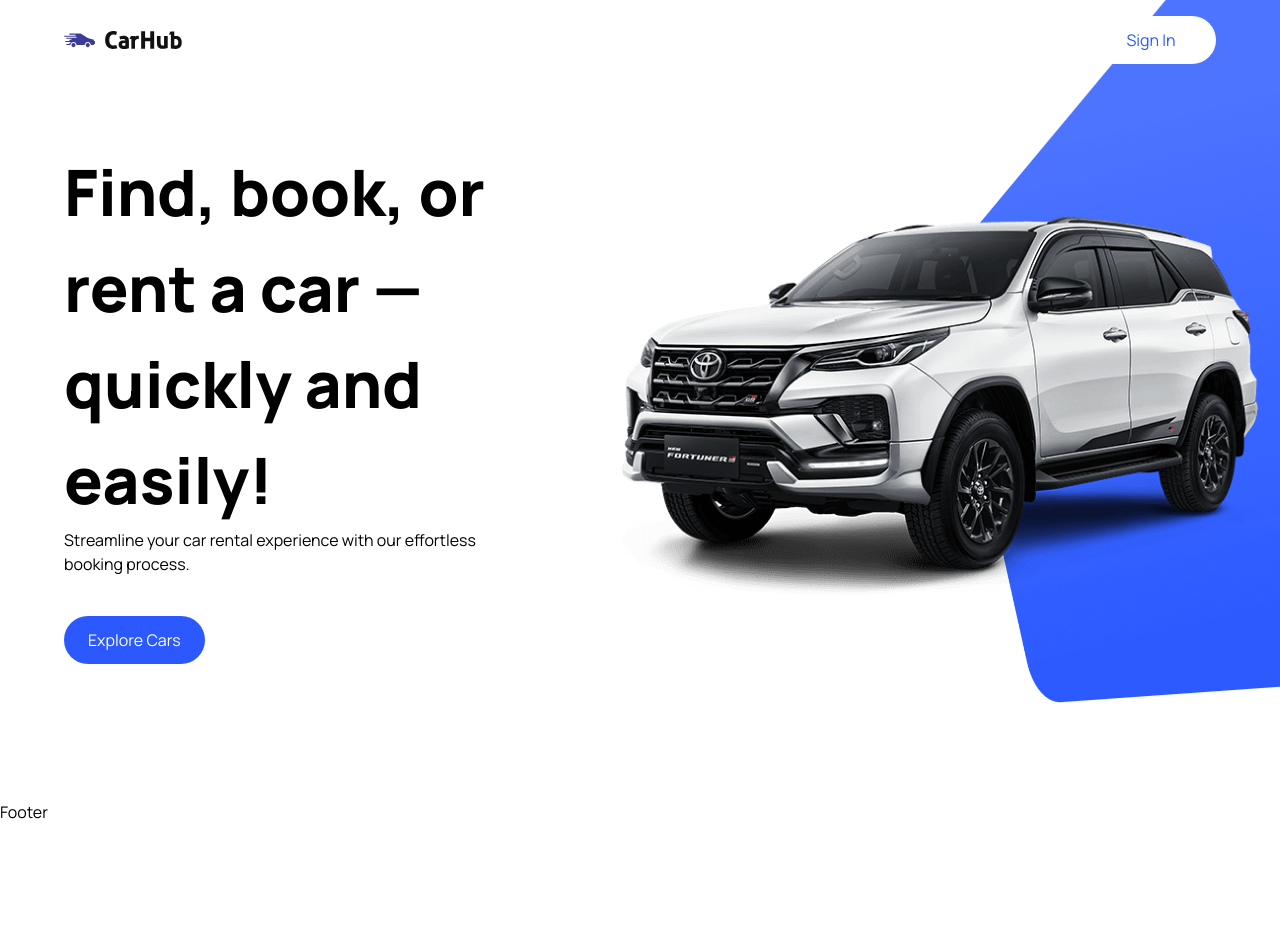
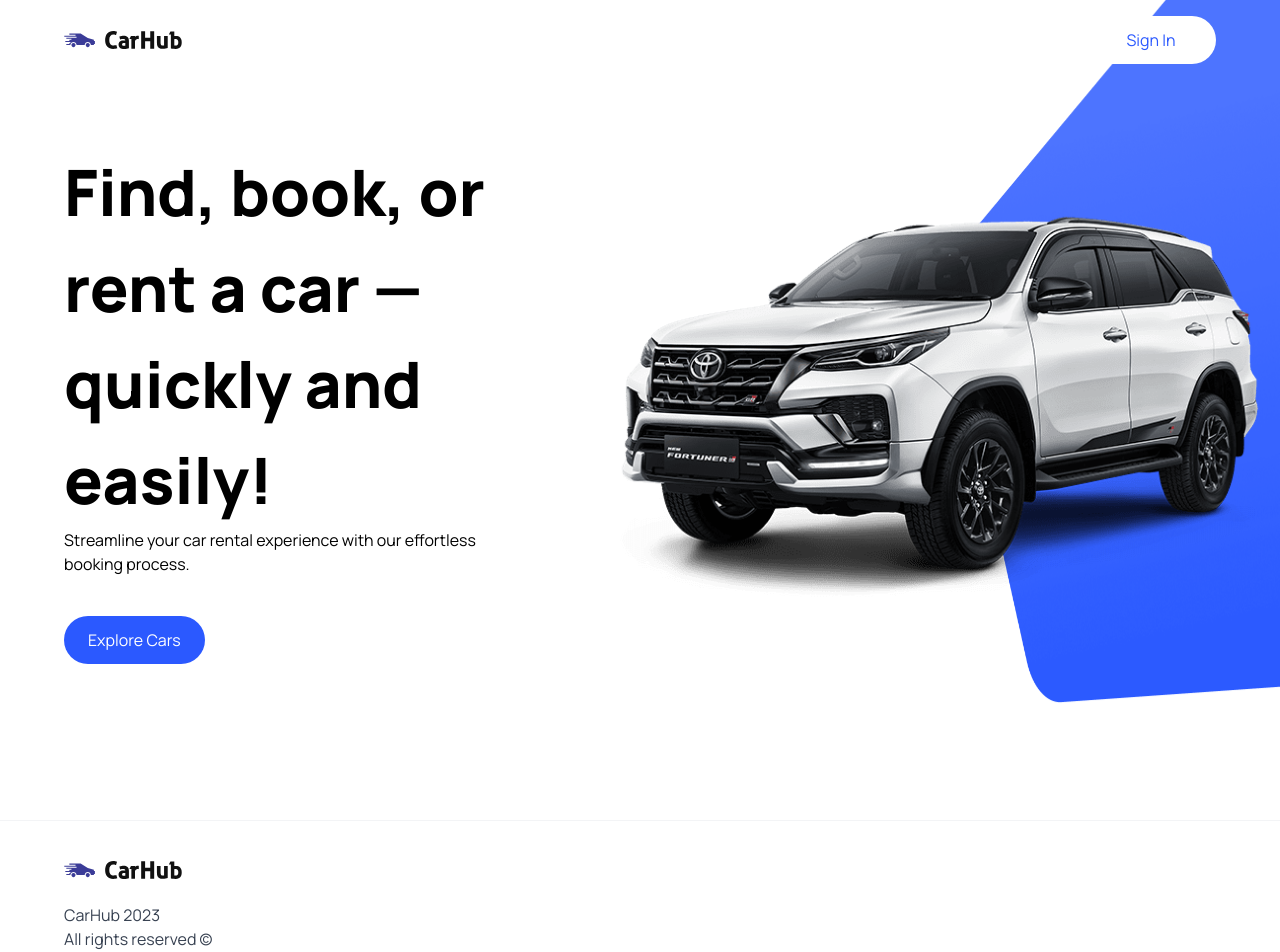
Before and after one commit to MansurPro/Car-show, a Next.js app: page / in a window 1280 px wide. Shown: the top 952 px of the page. Before the commit the page ends 824 px from the top, so only its background shows below. Built offline with nearby package versions, Linux system fonts and the light colour scheme.

Commit message:
Footer start

```diff
--- a/components/Footer.tsx
+++ b/components/Footer.tsx
@@ -1,8 +1,29 @@
-import React from 'react'
+import Image from "next/image";
+import Link from "next/link";
 
 const Footer = () => {
   return (
-    <div>Footer</div>
+    <footer className="flex flex-col text-black-100 mt-5 border-t border-gray-100">
+      <div className="flex max-md:flex-col flex-wrap justify-between gap-5 sm:px-16 px-6 py-10">
+        <div className="flex flex-col justify-start items-start gap-6">
+          <Image
+            src="/logo.svg"
+            alt="logo"
+            width={118}
+            height={18}
+            className="object-contain"
+          />
+          <p className="text-base text-gray-700">
+            CarHub 2023 <br />
+            All rights reserved &copy;
+          </p>
+        </div>
+
+        <div className="footer__links">
+
+        </div>
+      </div>
+    </footer>
   )
 }
 
```
